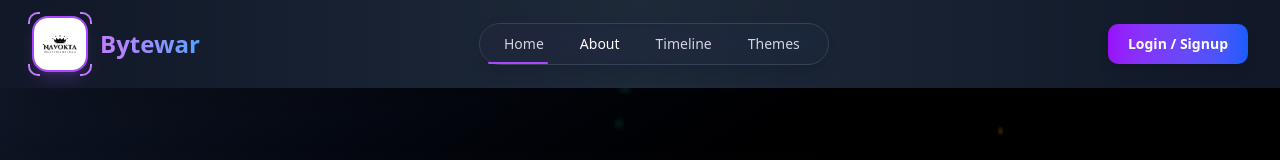
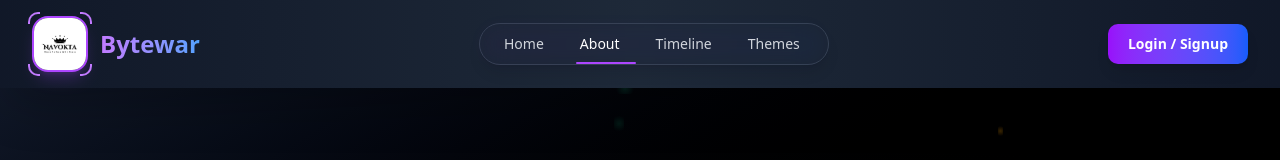
Before and after one commit to navokta/Bytewar-v2, a Next.js app: page /about in a window 1280 px wide. Shown: the top 160 px of the page. Built offline with nearby package versions, Linux system fonts and the light colour scheme.

Commit message:
Fix header active nav

```diff
--- a/components/Header.js
+++ b/components/Header.js
@@ -149,9 +149,10 @@ export default function Header() {
  // Calculate active tab position
 const getActiveTabPosition = () => {
   const tabs = ['/', '/about', '/timeline', '/themes'];
-    const index = tabs.findIndex(tab => pathname.startsWith(tab));
+  const index = tabs.findIndex(tab => pathname === tab); // Use exact match instead of startsWith
   return index >= 0 ? index : 0;
 };
+
 
   return (
     <>
@@ -230,7 +231,7 @@ export default function Header() {
   className="absolute bottom-0 h-0.5 bg-purple-500 rounded-full transition-all duration-300"
   style={{
     width: '60px',
-                  transform: `translateX(${getActiveTabPosition() * 80}px)`
+    left: `${getActiveTabPosition() * 80 + 16}px` // 16px accounts for initial padding
   }}
 ></div>
             </nav>
```
Lines whose indentation alone changed are shown as unchanged.
